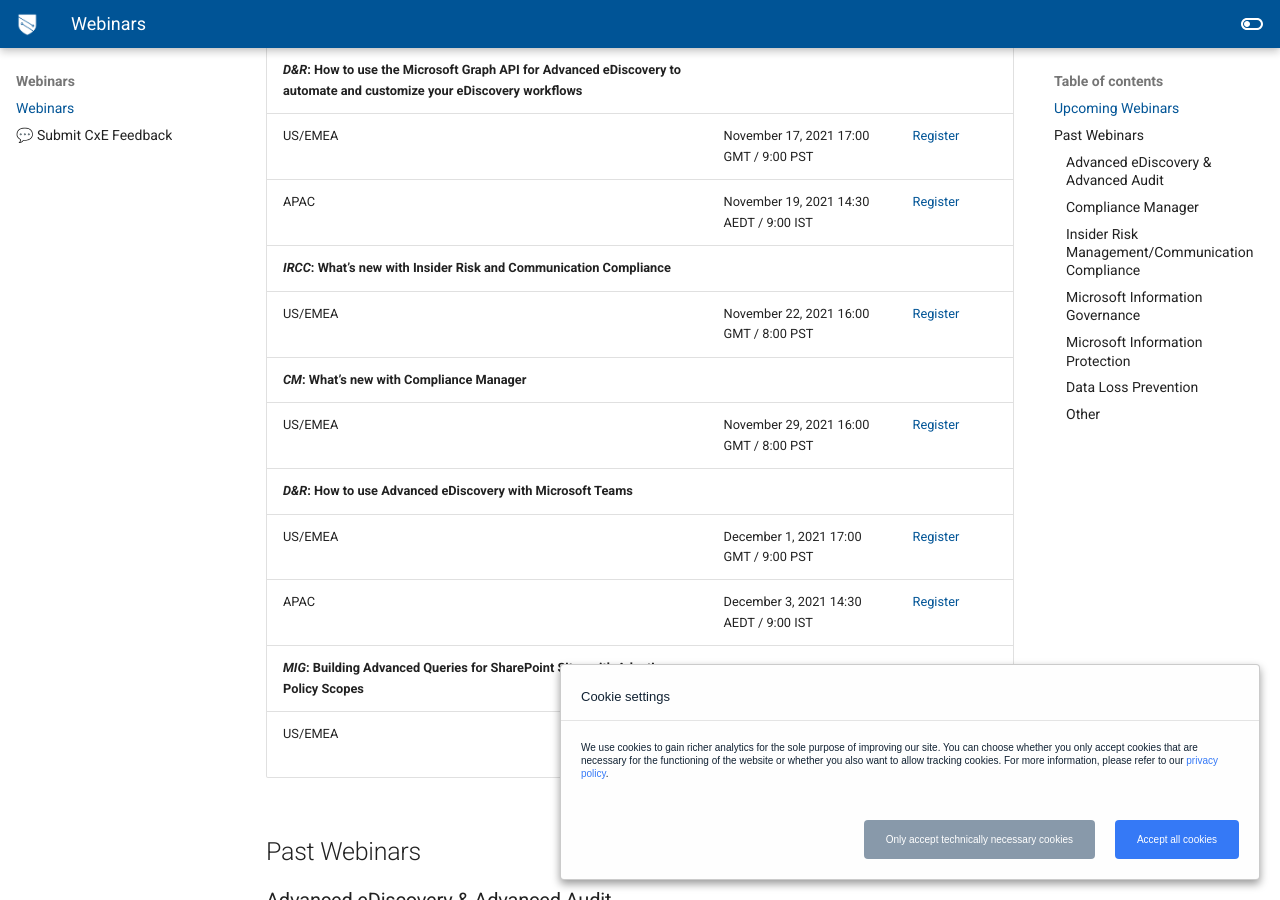
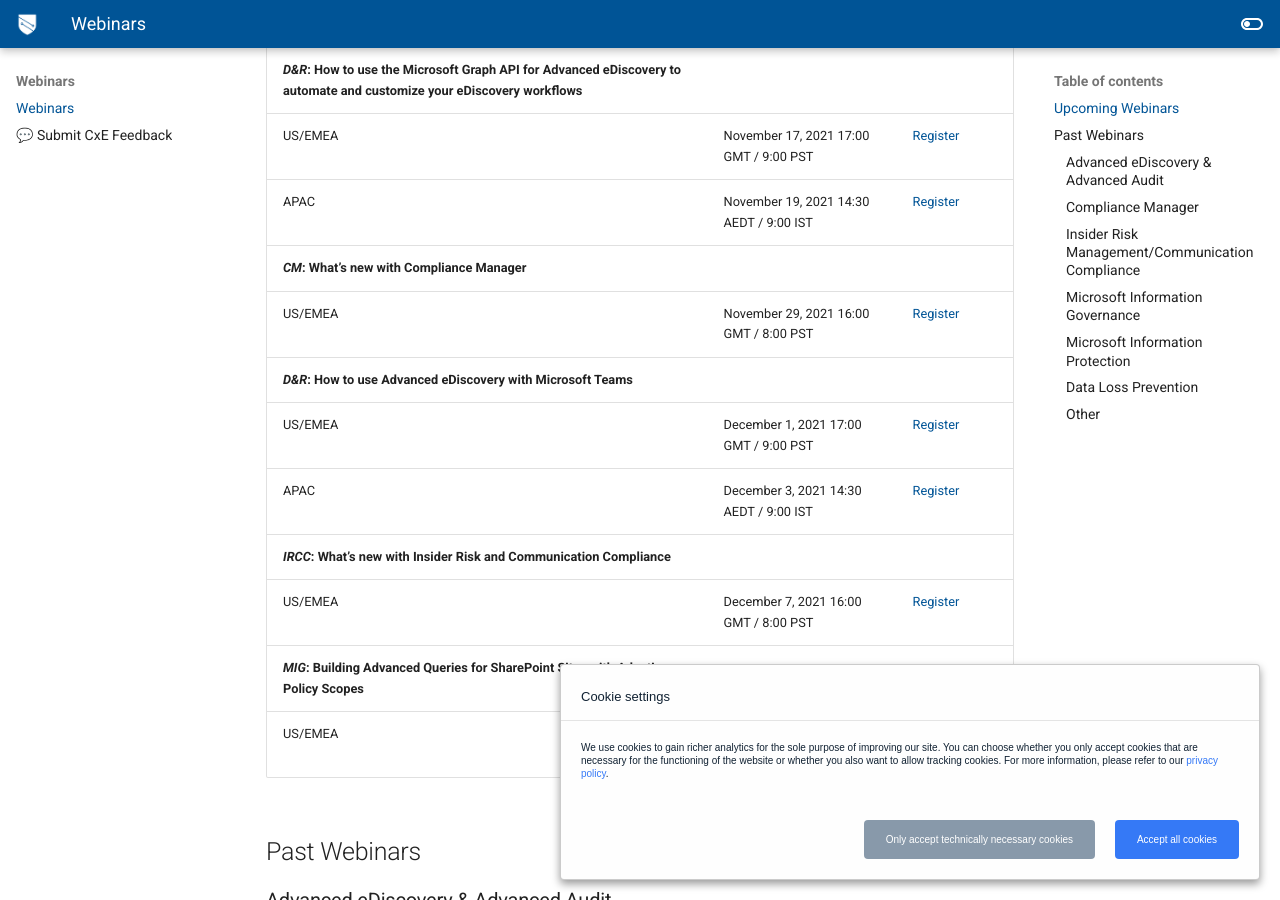
Before and after one commit to microsoft/ComplianceCxE, an MkDocs documentation site: the page built from docs/webinars.md, in a window 1280 px wide and 900 px high, scrolled down 855 px. Built offline with MkDocs 1.6.1 and Material for MkDocs 9.7.7, drawn with Linux system fonts in a browser that asks for light colours; comment, search, counter and statistics services are not loaded.

Commit message:
Update webinars.md

```diff
--- a/docs/webinars.md
+++ b/docs/webinars.md
@@ -22,13 +22,13 @@
 |***D&R*: How to use the Microsoft Graph API for Advanced eDiscovery to automate and customize your eDiscovery workflows** |  |
 | US/EMEA  | November 17, 2021    17:00 GMT /   9:00 PST | [Register](https://aka.ms/ediscoverywebinar) |
 | APAC  | November 19, 2021    14:30 AEDT / 9:00 IST | [Register](https://aka.ms/ediscoverywebinar) |
-|***IRCC*: What’s new with Insider Risk and Communication Compliance** |  |
-| US/EMEA  | November 22, 2021    16:00 GMT / 8:00 PST | [Register](https://mipc.eventbuilder.com/event/52884) |
 |***CM*: What’s new with Compliance Manager** |  |
 | US/EMEA  | November 29, 2021    16:00 GMT / 8:00 PST | [Register](https://mipc.eventbuilder.com/event/52885) |
 |***D&R*: How to use Advanced eDiscovery with Microsoft Teams** |  |
 | US/EMEA  | December 1, 2021    17:00 GMT / 9:00 PST | [Register](https://aka.ms/ediscoverywebinar) |
 | APAC  | December 3, 2021    14:30 AEDT / 9:00 IST | [Register](https://aka.ms/ediscoverywebinar) |
+|***IRCC*: What’s new with Insider Risk and Communication Compliance** |  |
+| US/EMEA  | December 7, 2021    16:00 GMT / 8:00 PST | [Register](https://mipc.eventbuilder.com/event/52884) |
 ***MIG*: Building Advanced Queries for SharePoint Sites with Adaptive Policy Scopes** |  |
 | US/EMEA  | December 9, 2021    16:00 GMT / 8:00 PST | [Register](https://mipc.eventbuilder.com/adaptivepolicyscopes) |
 
```
